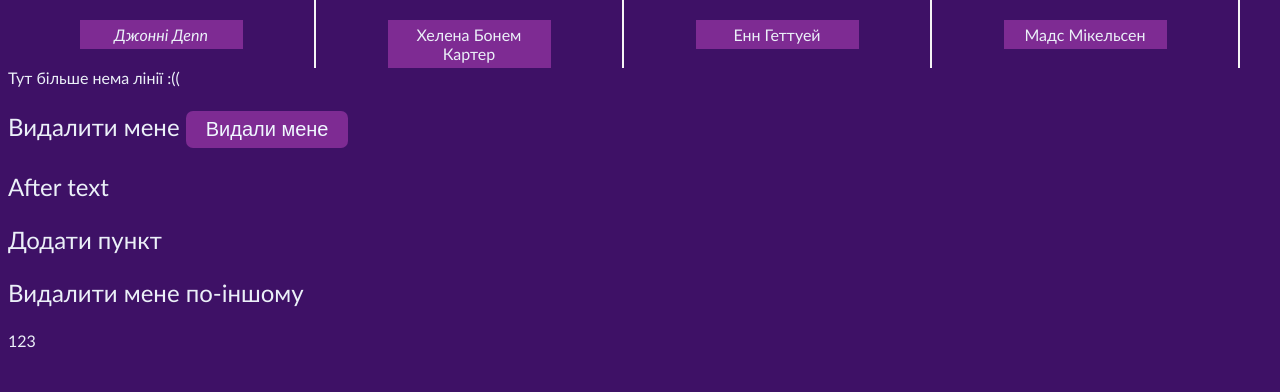
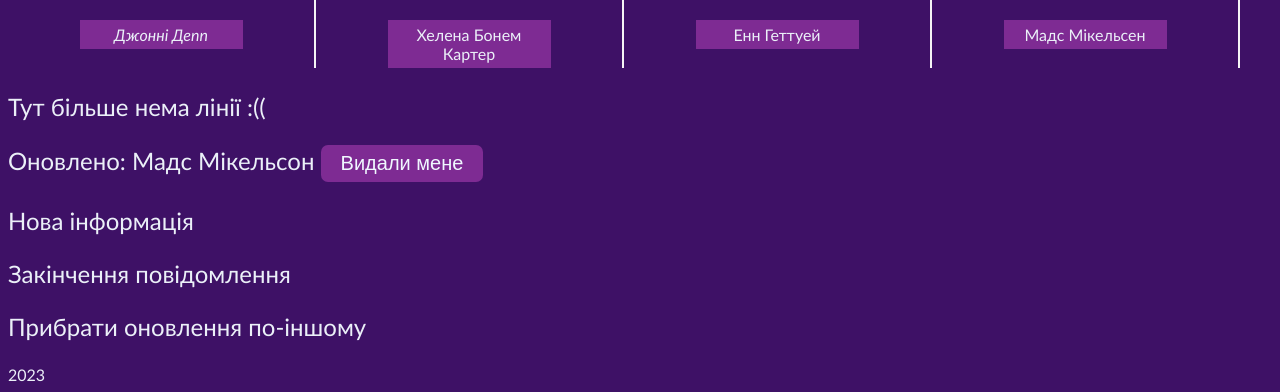
Before and after one commit to amoutens/MovieStars_Proj, a plain HTML site: page gallery.html in a window 1280 px wide. Shown: the part 443-835 px from the top of the page. Before the commit the page ends 801 px from the top, so only its background shows below. Drawn offline with Linux system fonts and the light colour scheme.

Commit message:
changed tasks theme

```diff
--- a/gallery.html
+++ b/gallery.html
@@ -29,7 +29,7 @@
             <span>Мадс Мікельсен</span>
         </div>
     </div>
-    <p id="delIn" onclick="document.getElementById('delIn').innerHTML =''">Видалити мене <button>Видали мене</button></p>
+    <p id="delIn" onclick="document.getElementById('delIn').innerHTML =''">Оновлено: Мадс Мікельсон <button>Видали мене</button></p>
 </body>
 <script>
     const body = document.body;
@@ -39,14 +39,14 @@
 }, 3000);
 
 const newParagraph = document.createElement('p');
-const newText = document.createTextNode('Додати пункт');
+const newText = document.createTextNode('Нова інформація');
 newParagraph.appendChild(newText);
 document.body.append(newParagraph);
 
 const deleteNode = document.createElement('p');
 deleteNode.setAttribute('id', 'delNode');
-deleteNode.setAttribute('onclick', "document.getElementById('delIn').remove()");
-const deleteText = document.createTextNode('Видалити мене по-іншому');
+deleteNode.setAttribute('onclick', "{document.getElementById('delIn').remove();}");
+const deleteText = document.createTextNode('Прибрати оновлення по-іншому');
 deleteNode.appendChild(deleteText);
 document.body.append(deleteNode);
 
@@ -54,7 +54,7 @@ document.body.append(deleteNode);
 const firstParagraph = document.querySelector('p');
 console.log("data:", firstParagraph.data);
 
-firstParagraph.data = 'Нова дата';
+firstParagraph.data = 'Додана нового актора';
 console.log("data after setting:", firstParagraph.data);
 
 const newParagraph2 = document.createElement('p');
@@ -63,11 +63,11 @@ newParagraph2.appendChild(prependNode);
 document.body.insertBefore(newParagraph2, firstParagraph);
 
 const afterNode = document.createElement('p');
-afterNode.textContent = 'After text ';
-firstParagraph.after(afterNode);
+afterNode.textContent = 'Закінчення повідомлення';
+newParagraph.after(afterNode);
 
 setTimeout(function() {
-    const replaceNode = document.createElement('span');
+    const replaceNode = document.createElement('p');
 replaceNode.textContent = 'Тут більше нема лінії :(( ';
 newParagraph2.replaceWith(replaceNode);
 }, 5000);
@@ -77,7 +77,7 @@ newParagraph2.replaceWith(replaceNode);
 
 
 
-document.write(123);
+document.write(2023);
 
 </script>
 <script src="index.js"></script>
```
